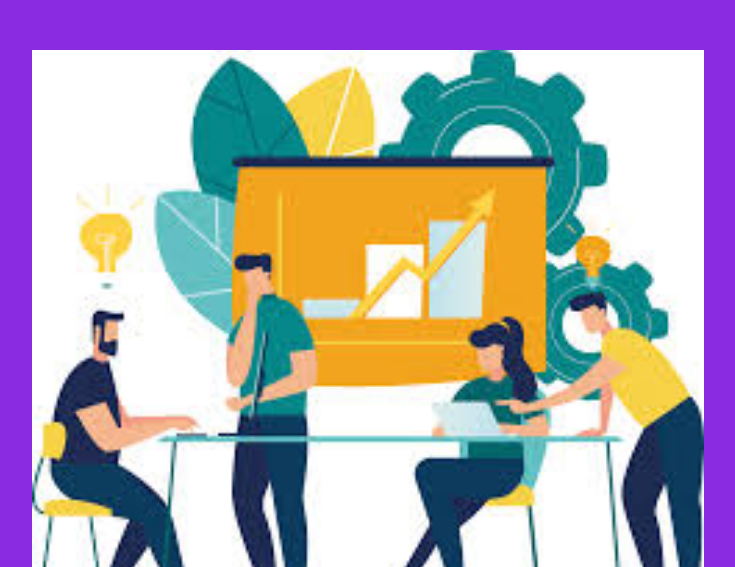
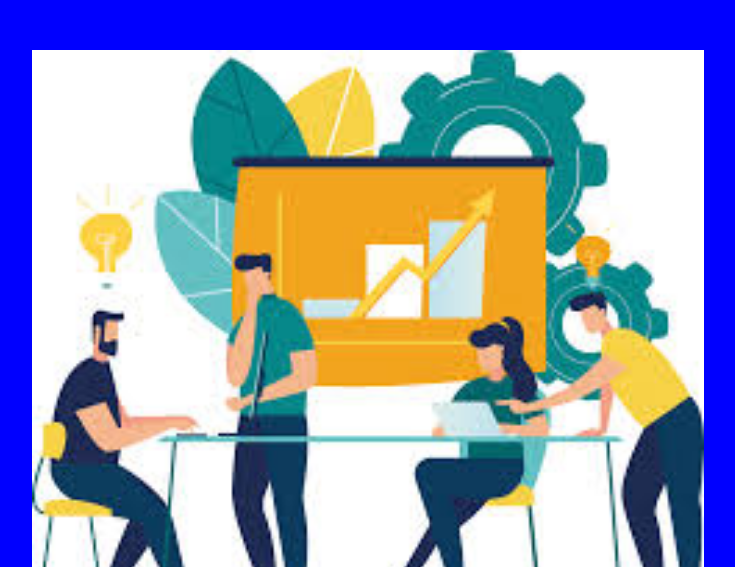
Before and after one commit to zafarhassim/triva-game, a plain HTML site: page index.html in a window 1280 px wide. Shown: the top 567 px of the page, without its empty margins (272-1007 px from the left). Drawn offline with nearby package versions, Linux system fonts and the light colour scheme.

Commit message:
Update style.css

```diff
--- a/assets/css/style.css
+++ b/assets/css/style.css
@@ -1,5 +1,5 @@
 body {
-  background: blueviolet;
+  background: blue;
   font-family: Helsinki;
   color: white;
 }
```
